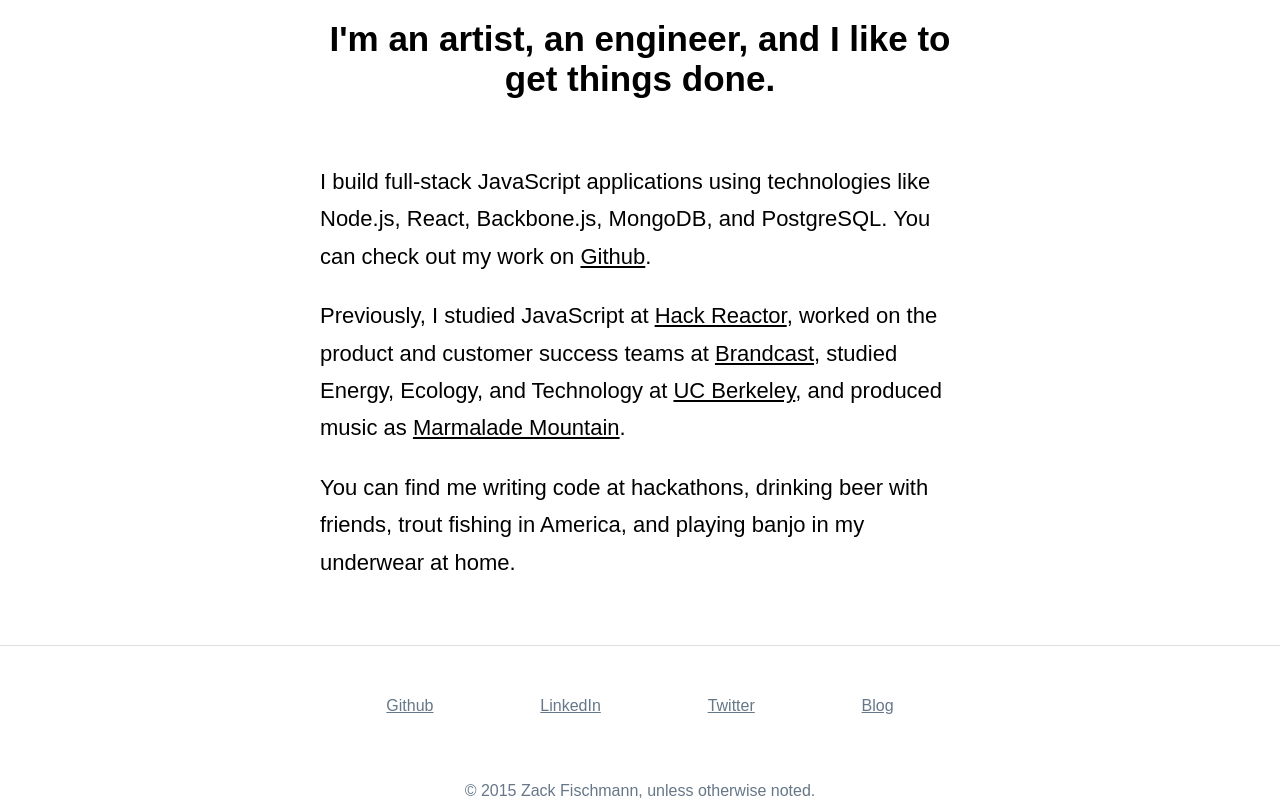
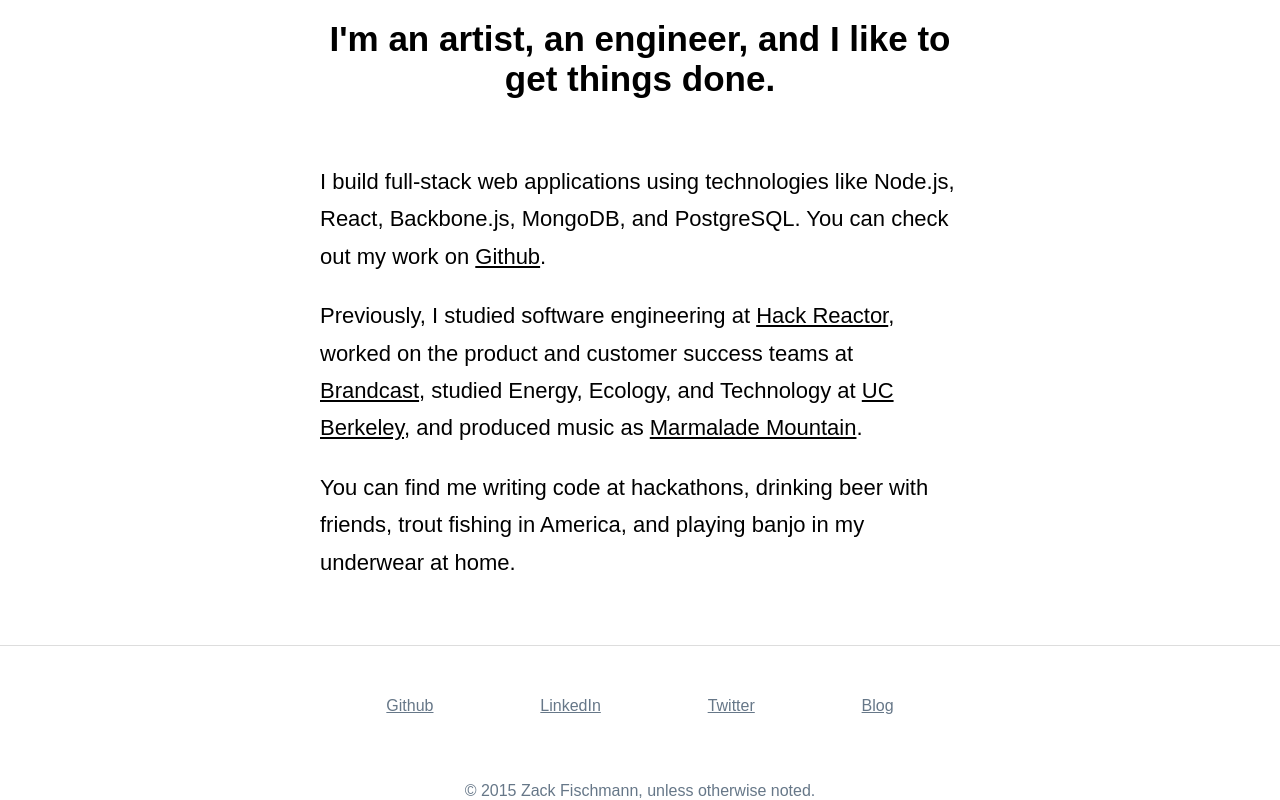
Before and after one commit to zfisch/therealzackfischmann.com, a plain HTML site: page index.html in a window 1280 px wide. Shown: the part 845-1645 px from the top of the page. Drawn offline with nearby package versions, Linux system fonts and the light colour scheme.

Commit message:
update bio

```diff
--- a/index.html
+++ b/index.html
@@ -33,7 +33,7 @@
             <h1 class="headline">I'm an artist, an engineer, and I like to get things done.</h1>
             <div>
                 <section class="bio">
-                    <p>I build full-stack JavaScript applications using technologies like Node.js, React, Backbone.js, MongoDB, and PostgreSQL. You can check out my work on <a href="http://github.com/zfisch">Github</a>.</p><p>Previously, I studied JavaScript at <a href="http://hackreactor.com">Hack Reactor</a>, worked on the product and customer success teams at <a href="http://brandcast.com">Brandcast</a>, studied Energy, Ecology, and Technology at <a href="http://berkeley.edu">UC Berkeley</a>, and produced music as <a href="http://marmalademountain.bandcamp.com">Marmalade Mountain</a>.</p>
+                    <p>I build full-stack web applications using technologies like Node.js, React, Backbone.js, MongoDB, and PostgreSQL. You can check out my work on <a href="http://github.com/zfisch">Github</a>.</p><p>Previously, I studied software engineering at <a href="http://hackreactor.com">Hack Reactor</a>, worked on the product and customer success teams at <a href="http://brandcast.com">Brandcast</a>, studied Energy, Ecology, and Technology at <a href="http://berkeley.edu">UC Berkeley</a>, and produced music as <a href="http://marmalademountain.bandcamp.com">Marmalade Mountain</a>.</p>
                     <p>You can find me writing code at hackathons, drinking beer with friends, trout fishing in America, and playing banjo in my underwear at home.
                     </p>
                 </section>
```
